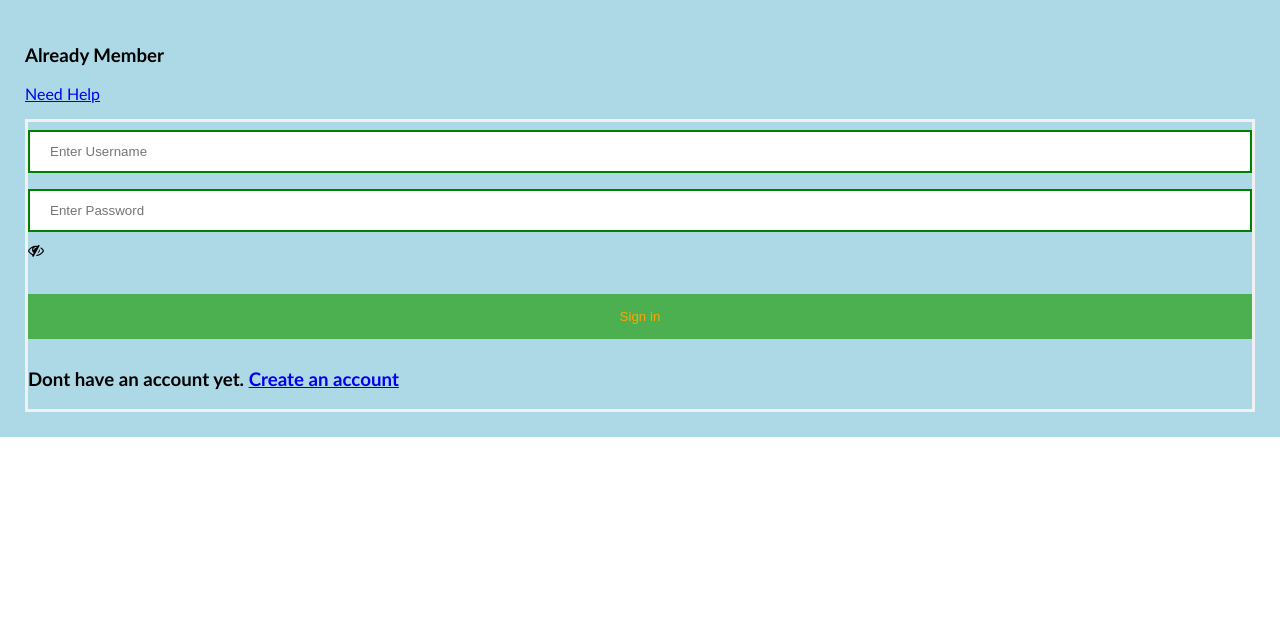
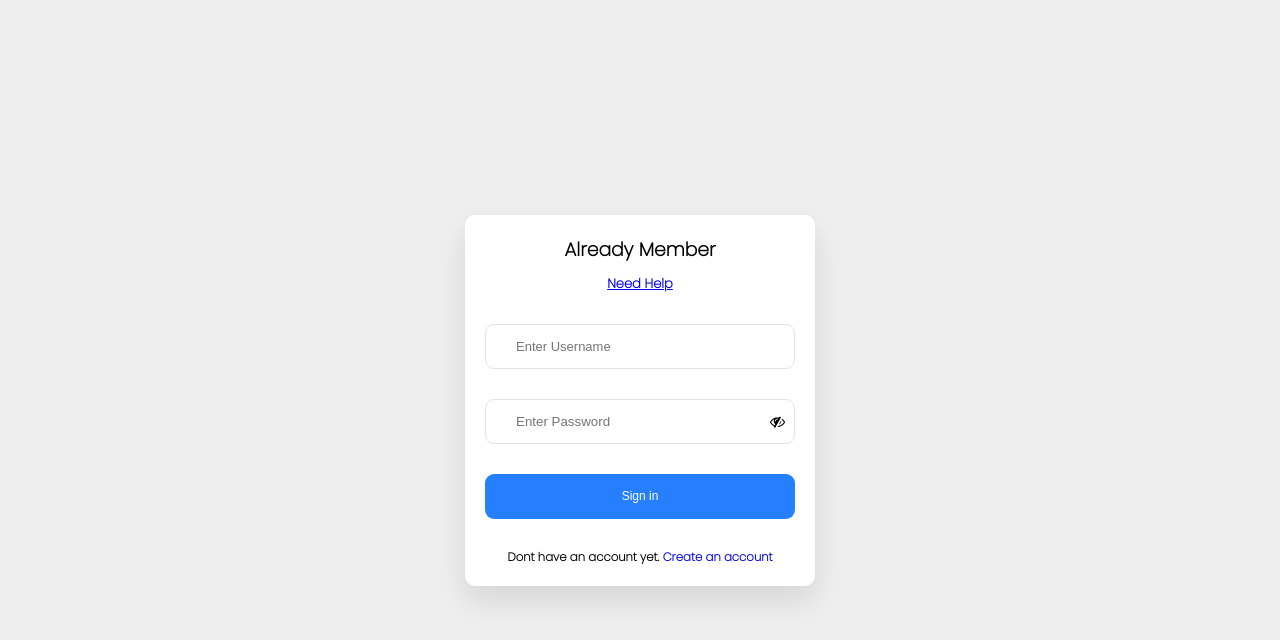
Before and after one commit to SuyashShendre/conneqtion_assignment, a React (Create React App) app in the folder client/: page / in a window 1280 px wide. Shown: the top 640 px of the page. Built offline with nearby package versions, Linux system fonts and the light colour scheme.

Commit message:
Update App.css

```diff
--- a/client/src/App.css
+++ b/client/src/App.css
@@ -1,38 +1,136 @@
-Body {
-  font-family: Calibri, Helvetica, sans-serif;
-  /* background-color: pink;   */
+@import url("https://fonts.googleapis.com/css2?family=Poppins:wght@200&display=swap");
+* {
+  padding: 0;
+  margin: 0;
+  box-sizing: border-box;
 }
-button {
-       background-color: #4CAF50;
+.container {
+  min-height: 100vh;
+  display: flex;
+  justify-content: center;
+  align-items: center;
+  background-color: #eee;
+}
+.card {
+  height: auto;
+  width: 350px;
+  background-color: #fff;
+  position: relative;
+  box-shadow: 0 15px 30px rgba(0, 0, 0, 0.1);
+  font-family: "Poppins", sans-serif;
+  border-radius: 10px;
+  padding: 20px;
+}
+.text {
+  display: flex;
+  justify-content: center;
+  align-items: center;
+  flex-direction: column;
+  text-align: center;
+}
+.text p {
+  font-size: 13px;
+  color: #bac4d4;
+  font-weight: 700;
+}
+.input-text {
+  position: relative;
+  margin-top: 30px;
+}
+input[type="text"] {
+  height: 45px;
   width: 100%;
-        color: orange;
-        padding: 15px;
-        margin: 10px 0px;
   border: none;
+  border-radius: 9px;
+  border: 1px solid #e0e3e9;
+  padding: 0 10px;
+  padding-left: 30px;
+  outline: 0;
+  font-size: 13px;
+}
+input[type="email"] {
+  height: 45px;
+  width: 100%;
+  border: none;
+  border-radius: 9px;
+  border: 1px solid #e0e3e9;
+  padding: 0 10px;
+  padding-left: 30px;
+  outline: 0;
+  font-size: 13px;
+}
+input[type="password"] {
+  height: 45px;
+  width: 100%;
+  border: none;
+  border-radius: 9px;
+  border: 1px solid #e0e3e9;
+  padding: 0 10px;
+  padding-left: 30px;
+  padding-right: 27px;
+  outline: 0;
+}
+.fa-envelope {
+  position: absolute;
+  left: 10px;
+  cursor: pointer;
+  top: 15px;
+}
+.fa-lock {
+  position: absolute;
+  left: 12px;
+  top: 15px;
+  cursor: pointer;
+  font-size: 15px;
+}
+.input-text .fa-eye-slash {
+  position: absolute;
+  right: 10px;
+  top: 15px;
+  font-size: 15px;
   cursor: pointer;
 }
- form {
-        border: 3px solid #f1f1f1;
+.fa-eye {
+  position: absolute;
+  right: 10px;
+  top: 15px;
+  font-size: 15px;
+  cursor: pointer;
 }
- input[type=text], input[type=password] {
+.buttons {
+  margin-top: 30px;
+  display: flex;
+  justify-content: center;
+  align-items: center;
+}
+.buttons button {
+  height: 45px;
   width: 100%;
-        margin: 8px 0;
-        padding: 12px 20px;
-        display: inline-block;
-        border: 2px solid green;
-        box-sizing: border-box;
+  border: none;
+  background-color: #267fff;
+  border-radius: 9px;
+  font-size: 12px;
+  outline: 0;
+  color: #fff;
+  cursor: pointer;
+  transition: all 0.5s;
 }
- button:hover {
-        opacity: 0.7;
+.buttons button:hover {
+  background-color: #083c87;
 }
-  .cancelbtn {
-        width: auto;
-        padding: 10px 18px;
-        margin: 10px 5px;
+.forgot {
+  margin-top: 30px;
+  font-size: 10px;
+  display: flex;
+  justify-content: center;
+  align-items: center;
 }
-
-
- .container {
-        padding: 25px;
-        background-color: lightblue;
+.forgot a {
+  text-decoration: none;
 }
+.warning {
+  border: 1px solid red !important;
+}
+.type_password {
+  border: 1px solid red !important;
+}
```
Lines whose indentation alone changed are shown as unchanged.
